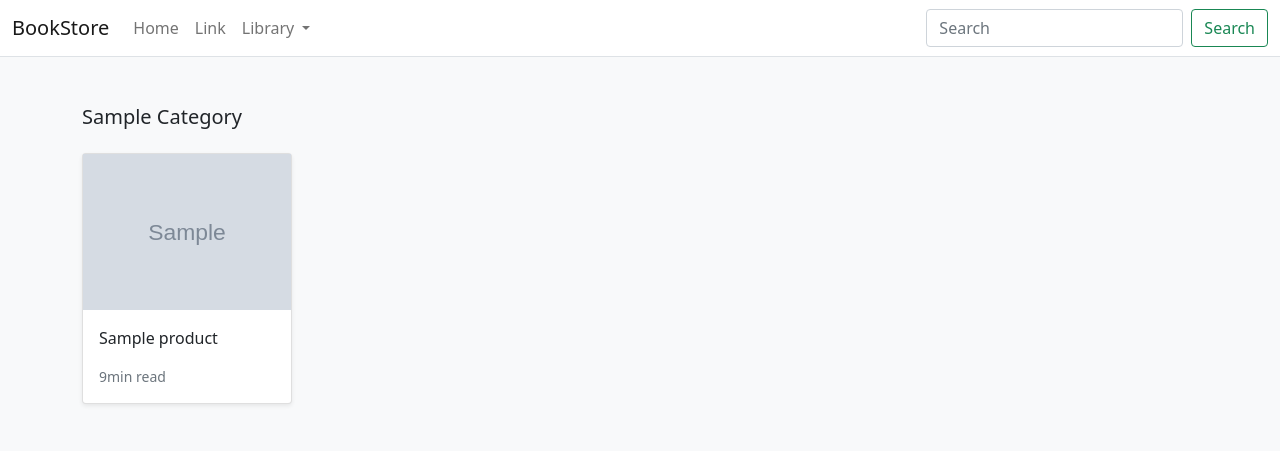
After one commit to cckcoder/django-ecommerce, a Django app: a page that uses templates/store/base.html in a window 1280 px wide. The commit adds this page. Shown: the top 451 px of the page. Run offline with Django 4.2, Linux system fonts and the light colour scheme; tables that the repository leaves empty hold one stand-in row (values such as "Sample post"); grey boxes marked "Sample" are stand-in pictures.

Commit message:
add: category test case; update: view;

```diff
--- a/store/models.py
+++ b/store/models.py
@@ -1,5 +1,6 @@
 from django.db import models
 from django.contrib.auth.models import User
+from django.urls import reverse
 
 
 class Category(models.Model):
@@ -8,6 +9,9 @@ class Category(models.Model):
 
     class Meta:
         verbose_name_plural = "categories"
+
+    def get_absolute_url(self):
+        return reverse("store:category_list", args=[self.slug])
 
     def __str__(self):
         return self.name
@@ -37,5 +41,8 @@ class Product(models.Model):
         verbose_name_plural = "Products"
         ordering = ["-created"]
 
+    def get_absolute_url(self):
+        return reverse("store:product_detail", args=[self.slug])
+
     def __str__(self):
         return self.title
--- a/store/urls.py
+++ b/store/urls.py
@@ -7,4 +7,5 @@ app_name = "store"
 urlpatterns = [
     path("", views.AllProductListView.as_view(), name="all_products"),
     path("item/<slug:slug>/", views.ProductDetailView.as_view(), name="product_detail"),
+    path("search/<slug:category_slug>/", views.category_list, name="category_list"),
 ]
--- a/store/views.py
+++ b/store/views.py
@@ -23,3 +23,10 @@ class ProductDetailView(DetailView):
     def get_queryset(self, **kwargs):
         slug = self.kwargs.get("slug")
         return Product.objects.filter(slug=slug).filter(in_stock=True)
+
+
+def category_list(request, category_slug=None):
+    category = get_object_or_404(Category, slug=category_slug)
+    products = Product.objects.filter(category=category)
+    context = {"category": category, "products": products}
+    return render(request, "store/products/category.html", context=context)
--- a/templates/store/base.html
+++ b/templates/store/base.html
@@ -36,7 +36,9 @@
                                 <li><a class="dropdown-item" href="">All</a></li>
                                 {% for c in categories %}
                                 <li>
-                                    <a class="dropdown-item" href="">{{ c.name|title }}</a>
+                                    <a class="dropdown-item" href="{{ c.get_absolute_url }}">
+                                        {{ c.name|title }}
+                                    </a>
                                 </li>
                                 {% endfor %}
                             </ul>
--- a/templates/store/home.html
+++ b/templates/store/home.html
@@ -30,7 +30,9 @@
             <img class="img-fluid" alt="Responsive image" src="{{ product.image.url }}">
             <div class="card-body">
               <p class="card-text">
-                <a class="text-dark text-decoration-none" href="">{{ product.title }}</a>
+              <a class="text-dark text-decoration-none" href="{{ product.get_absolute_url }}">
+                  {{ product.title }}
+                </a>
               </p>
               <div class="d-flex justify-content-between align-items-center">
                 <small class="text-muted">9min read</small>
--- /dev/null
+++ b/templates/store/products/category.html
@@ -0,0 +1,41 @@
+{% extends "../base.html" %}
+{% load static %}
+
+{% block title %}
+{% if category %}{{ category.name }}{% else %}Products{% endif %}
+{% endblock %}
+
+{% block content %}
+<main>
+  <div class="album py-5 bg-light">
+    <div class="container">
+
+      <div class="pb-3 h5">{{category.name|title}}</div>
+      <div class="row row-cols-1 row-cols-sm-2 row-cols-md-5 g-3">
+
+        {% for product in products %}
+
+        <div class="col">
+          <div class="card shadow-sm">
+          <img class="img-fluid" alt="Responsive image" src="{{ product.image.url }}">
+
+            <div class="card-body">
+              <p class="card-text">
+                <a class="text-dark text-decoration-none" href="{{ product.get_absolute_url }}">{{ product.title }}</a>
+              </p>
+              <div class="d-flex justify-content-between align-items-center">
+                <small class="text-muted">9min read</small>
+              </div>
+            </div>
+          </div>
+        </div>
+
+        {% endfor %}
+
+      </div>
+    </div>
+  </div>
+
+
+</main>
+{% endblock %}
```
Also changed, not shown: core/settings.py (+0 -12 lines), store/tests/test_views.py (+49 -0 lines).
